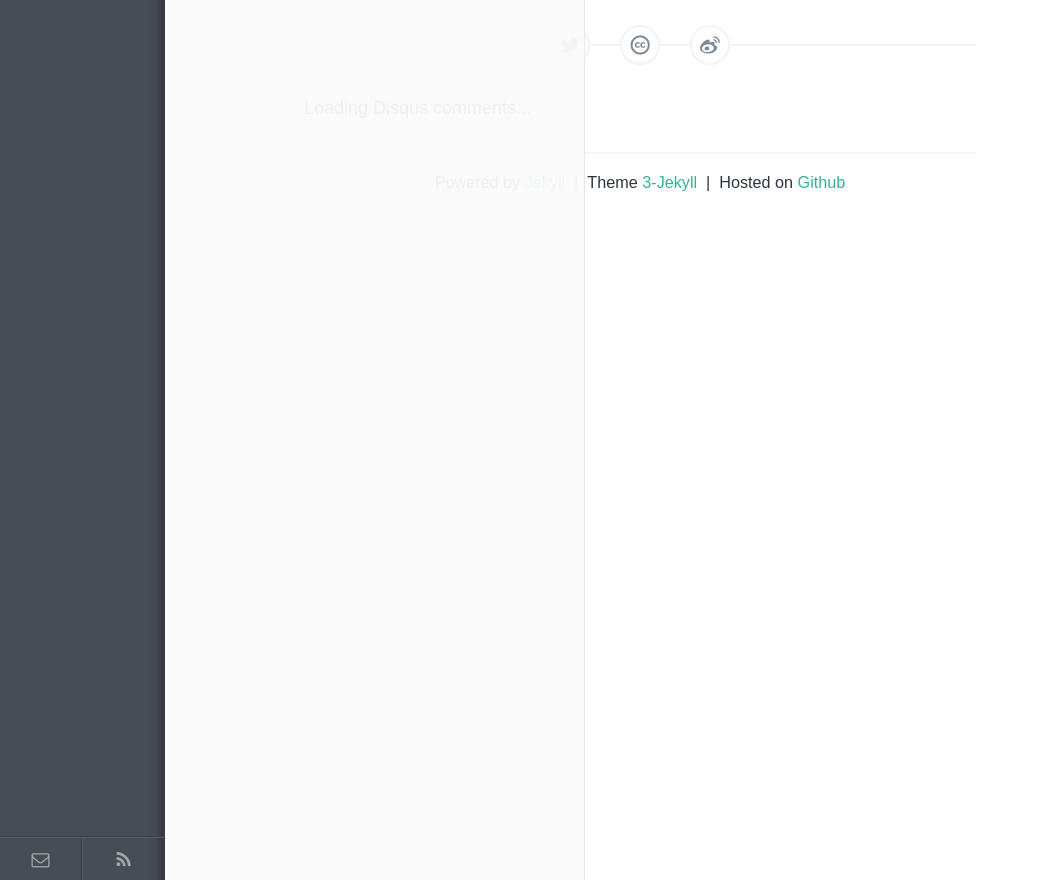
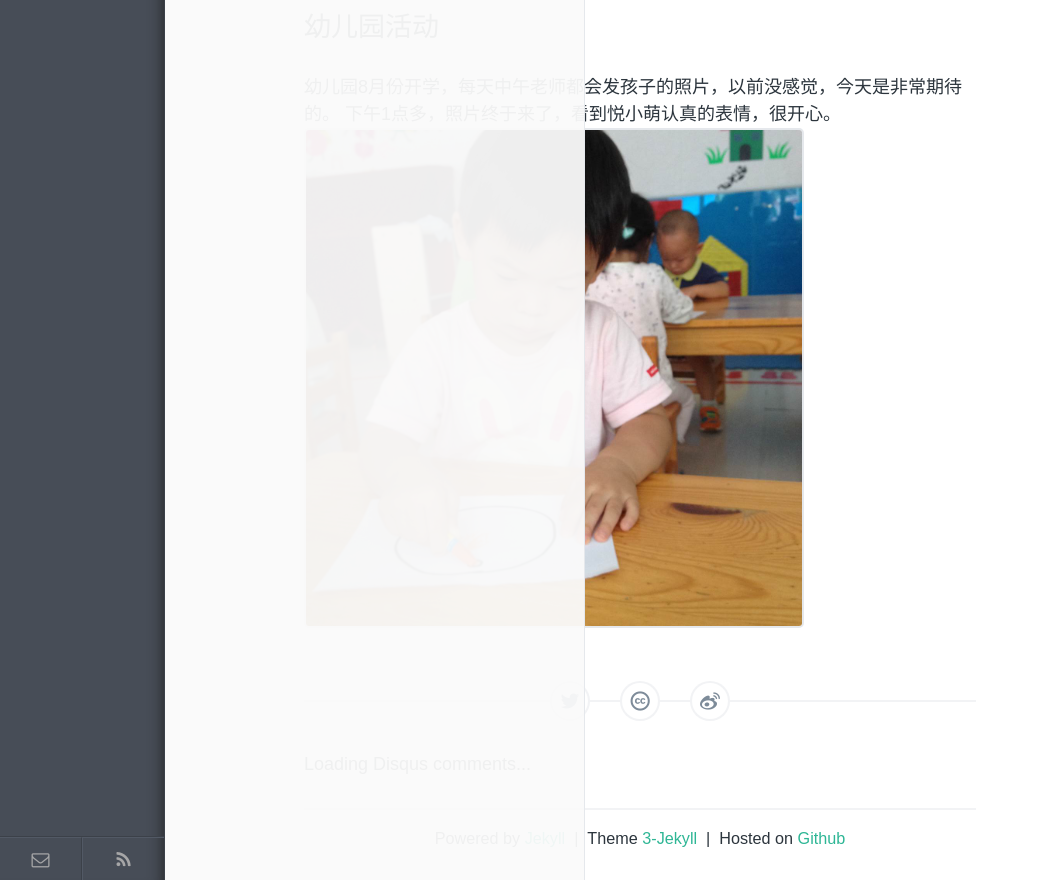
Before and after one commit to DrizztM/DrizztM.github.io, a Jekyll site: the page built from _posts/生活/2015-9-1-the-first-day-of-kindergarten.md, in a window 1280 px wide. Shown: the part 855-1735 px from the top of the page, without its empty margins (0-1039 px from the left). Built offline with Jekyll 4.4.1, drawn with Linux system fonts in a browser that asks for light colours; Markdown is read by kramdown in place of the engine named in the settings; comment, search, counter and statistics services are not loaded.

Commit message:
增加照片

```diff
--- a/_posts/生活/2015-9-1-the-first-day-of-kindergarten.md
+++ b/_posts/生活/2015-9-1-the-first-day-of-kindergarten.md
@@ -10,3 +10,9 @@ keywords: 悦小萌
 孩子直接跑到教室里去了，也不理我们，我是该放心呢还是该担心呢。。。
 <img src="/assets/img/content2.jpg">
 <img src="/assets/img/content3.jpg">
+
+## 幼儿园活动
+
+幼儿园8月份开学，每天中午老师都会发孩子的照片，以前没感觉，今天是非常期待的。
+下午1点多，照片终于来了，看到悦小萌认真的表情，很开心。
+<img src="/assets/img/content4.jpg">
```
Also changed, not shown: assets/img/content4.jpg (added).
